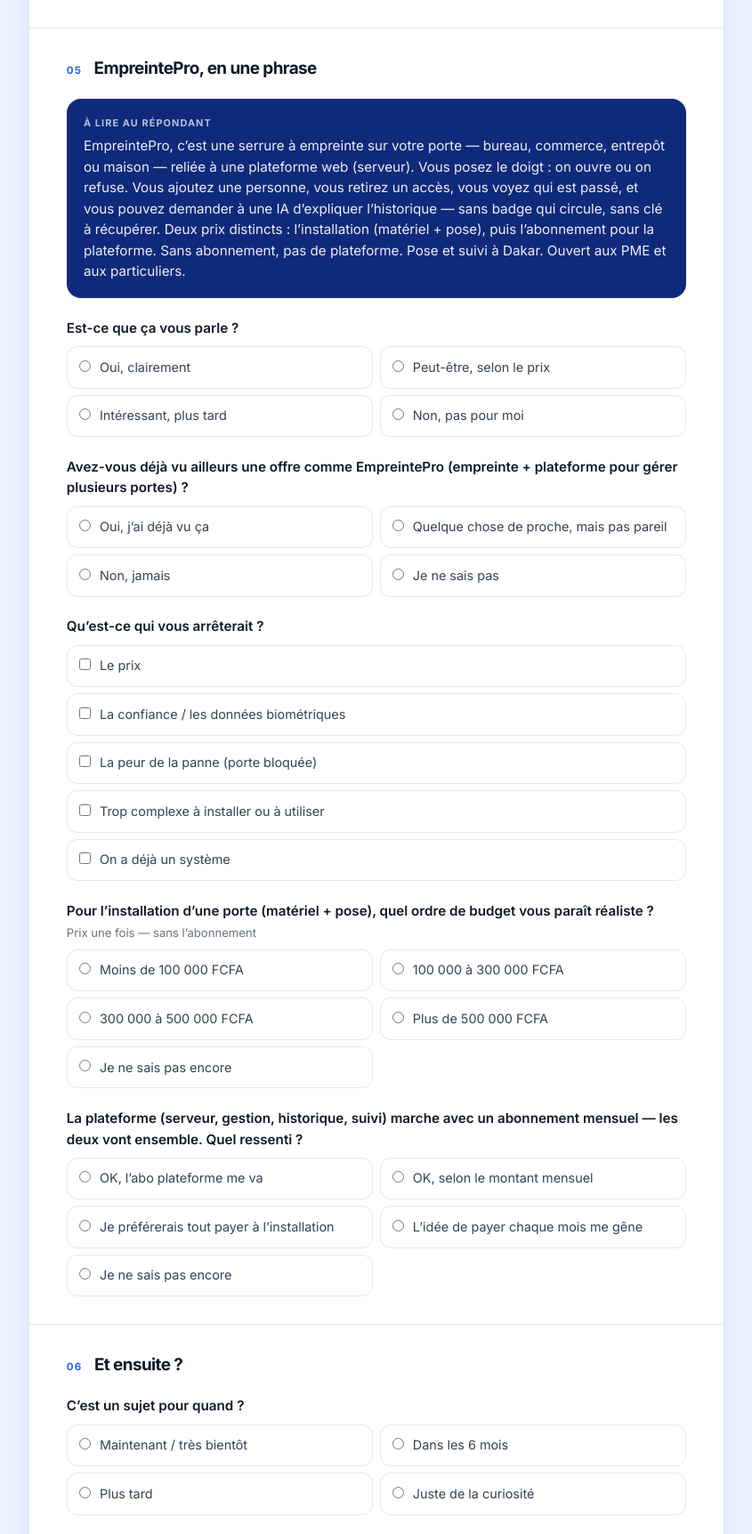
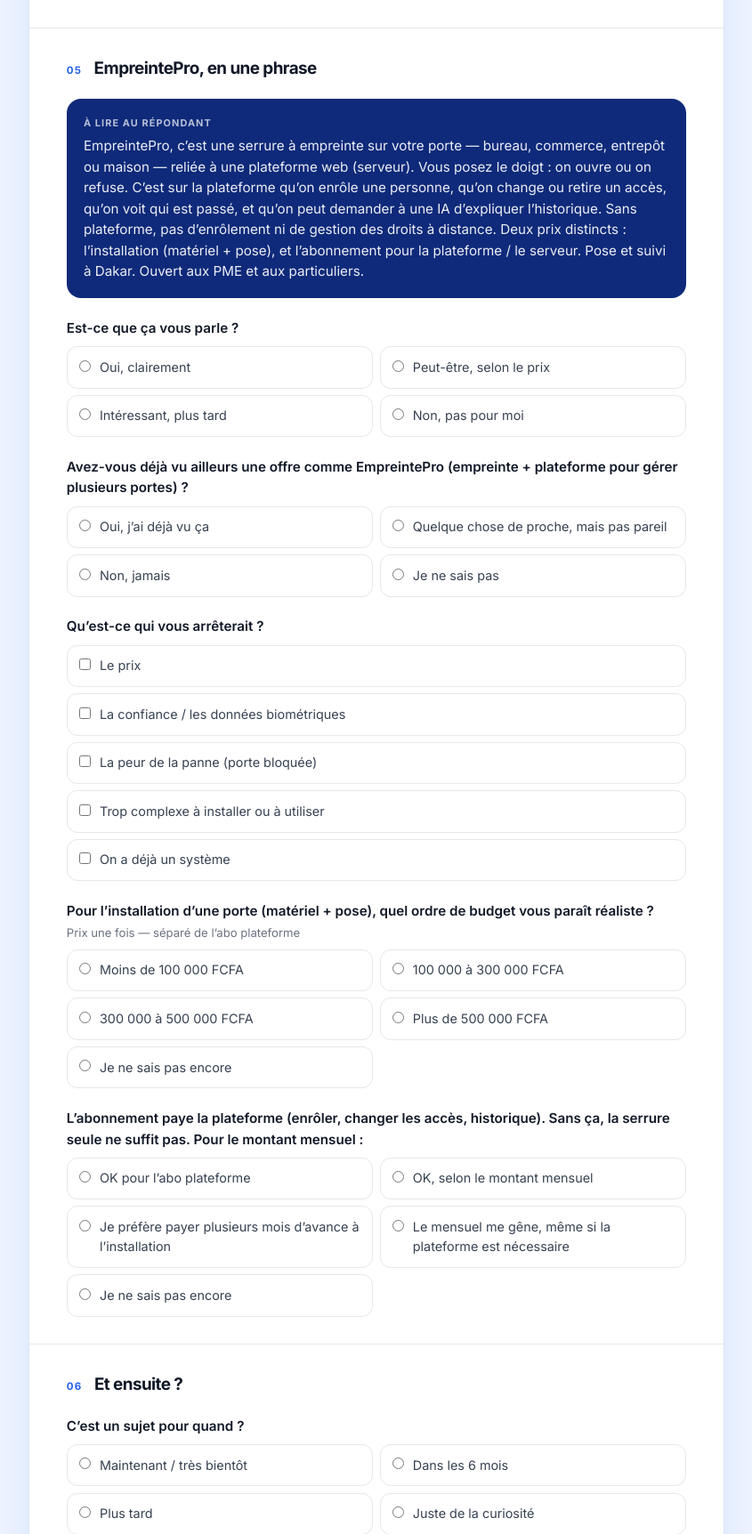
Before and after one commit to Fatoumata7703/empreintepro-etude, a Flask app: page / in a window 1280 px wide. Shown: the part 3715-5439 px from the top of the page at 89% size, without its empty margins (217-1062 px from the left). Run offline with Flask 3, Linux system fonts and the light colour scheme; some libraries are stand-ins or nearby versions.

Commit message:
Frame platform subscription as required for enrollment and access changes.

```diff
--- a/etude_db.py
+++ b/etude_db.py
@@ -78,10 +78,10 @@ LABELS = {
         "nsp": "Je ne sais pas",
     },
     "abonnement": {
-        "oui": "OK, l’abo plateforme me va",
+        "oui": "OK pour l’abo plateforme",
         "selon": "OK, selon le montant mensuel",
-        "achat": "Préfère tout payer à l’installation",
-        "non": "Payer chaque mois me gêne",
+        "achat": "Préfère payer plusieurs mois d’avance",
+        "non": "Le mensuel me gêne (plateforme quand même nécessaire)",
         "nsp": "Je ne sais pas encore",
     },
     "interet": {
@@ -386,7 +386,7 @@ def _person_card(row):
     if qui:
         bits.append("Doivent pouvoir ouvrir : " + ", ".join(qui) + ".")
     bits.append(f"Intérêt EmpreintePro : {interet_label}. Suite : {pilote_label}.")
-    bits.append(f"Installation (budget) : {budget}. Plateforme / abo : {abonnement}.")
+    bits.append(f"Installation (budget) : {budget}. Abo plateforme (enrôlement / droits) : {abonnement}.")
     bits.append(f"Urgence : {urgence}. Décideur : {decideur}. Vu ailleurs : {ailleurs}.")
     if concurrents:
         bits.append("Concurrents connus : " + ", ".join(concurrents) + ".")
--- a/static/js/dashboard.js
+++ b/static/js/dashboard.js
@@ -200,7 +200,7 @@ function openPerson(id) {
       ${field("Freins", joinList(row.freins))}
       ${field("Concurrents", joinList(row.concurrents))}
       ${field("Budget installation", row.budget)}
-      ${field("Abo plateforme (serveur)", row.abonnement)}
+      ${field("Abo plateforme (enrôlement / droits)", row.abonnement)}
       ${field("Urgence", row.urgence)}
       ${field("Démo / essai", row.pilote)}
       ${field("Cas concret", row.incident || "—")}
--- a/templates/etude_dashboard.html
+++ b/templates/etude_dashboard.html
@@ -107,7 +107,7 @@
       </div>
       <div class="card">
         <h3>Abo plateforme (serveur)</h3>
-        <p class="chart-sub">Fait partie du projet : sans abo, pas de plateforme</p>
+        <p class="chart-sub">Nécessaire pour enrôler et changer les accès — pas optionnel</p>
         <div class="chart-box"><canvas id="chartAbonnement"></canvas></div>
       </div>
       <div class="card">
--- a/templates/etude_docs.html
+++ b/templates/etude_docs.html
@@ -57,7 +57,7 @@
 
       <div class="docs-body">
         <h2>Le projet</h2>
-        <p>EmpreintePro, c’est une serrure à empreinte sur la porte — bureau, commerce, entrepôt ou maison — reliée à une plateforme web (serveur). Vous posez le doigt : on ouvre ou on refuse. Vous ajoutez une personne, vous retirez un accès, vous voyez qui est passé, et vous pouvez demander à une IA d’expliquer l’historique — sans badge qui circule. Deux prix : installation (matériel + pose), puis abonnement pour la plateforme — sans abo, pas de plateforme. Pose et suivi à Dakar. Ouvert aux PME et aux particuliers. On fait d’abord découvrir le système (démo / essai).</p>
+        <p>EmpreintePro, c’est une serrure à empreinte sur la porte — bureau, commerce, entrepôt ou maison — reliée à une plateforme web (serveur). La plateforme sert à enrôler une personne, changer ou retirer un accès, voir l’historique — sans elle, la serrure seule ne gère pas les droits. Deux prix : installation (matériel + pose), puis abonnement pour la plateforme. Pose et suivi à Dakar. Ouvert aux PME et aux particuliers. On fait d’abord découvrir le système (démo / essai).</p>
 
         <h2 id="parcours">Comment ça se passe</h2>
         <p>Du site jusqu’à l’espace client. Le film tourne tout seul.</p>
--- a/templates/questionnaire.html
+++ b/templates/questionnaire.html
@@ -208,7 +208,7 @@
 
           <div class="pitch">
             <small>À lire au répondant</small>
-            <p>EmpreintePro, c’est une serrure à empreinte sur votre porte — bureau, commerce, entrepôt ou maison — reliée à une plateforme web (serveur). Vous posez le doigt : on ouvre ou on refuse. Vous ajoutez une personne, vous retirez un accès, vous voyez qui est passé, et vous pouvez demander à une IA d’expliquer l’historique — sans badge qui circule, sans clé à récupérer. Deux prix distincts : l’installation (matériel + pose), puis l’abonnement pour la plateforme. Sans abonnement, pas de plateforme. Pose et suivi à Dakar. Ouvert aux PME et aux particuliers.</p>
+            <p>EmpreintePro, c’est une serrure à empreinte sur votre porte — bureau, commerce, entrepôt ou maison — reliée à une plateforme web (serveur). Vous posez le doigt : on ouvre ou on refuse. C’est sur la plateforme qu’on enrôle une personne, qu’on change ou retire un accès, qu’on voit qui est passé, et qu’on peut demander à une IA d’expliquer l’historique. Sans plateforme, pas d’enrôlement ni de gestion des droits à distance. Deux prix distincts : l’installation (matériel + pose), et l’abonnement pour la plateforme / le serveur. Pose et suivi à Dakar. Ouvert aux PME et aux particuliers.</p>
           </div>
 
           <div class="q">
@@ -243,7 +243,7 @@
           </div>
 
           <div class="q">
-            <span class="label">Pour l’installation d’une porte (matériel + pose), quel ordre de budget vous paraît réaliste ? <span class="hint">Prix une fois — sans l’abonnement</span></span>
+            <span class="label">Pour l’installation d’une porte (matériel + pose), quel ordre de budget vous paraît réaliste ? <span class="hint">Prix une fois — séparé de l’abo plateforme</span></span>
             <div class="choices two">
               <label class="opt"><input type="radio" name="budget" value="lt100"> Moins de 100 000 FCFA</label>
               <label class="opt"><input type="radio" name="budget" value="100_300"> 100 000 à 300 000 FCFA</label>
@@ -254,12 +254,12 @@
           </div>
 
           <div class="q">
-            <span class="label">La plateforme (serveur, gestion, historique, suivi) marche avec un abonnement mensuel — les deux vont ensemble. Quel ressenti ?</span>
+            <span class="label">L’abonnement paye la plateforme (enrôler, changer les accès, historique). Sans ça, la serrure seule ne suffit pas. Pour le montant mensuel :</span>
             <div class="choices two">
-              <label class="opt"><input type="radio" name="abonnement" value="oui"> OK, l’abo plateforme me va</label>
+              <label class="opt"><input type="radio" name="abonnement" value="oui"> OK pour l’abo plateforme</label>
               <label class="opt"><input type="radio" name="abonnement" value="selon"> OK, selon le montant mensuel</label>
-              <label class="opt"><input type="radio" name="abonnement" value="achat"> Je préférerais tout payer à l’installation</label>
-              <label class="opt"><input type="radio" name="abonnement" value="non"> L’idée de payer chaque mois me gêne</label>
+              <label class="opt"><input type="radio" name="abonnement" value="achat"> Je préfère payer plusieurs mois d’avance à l’installation</label>
+              <label class="opt"><input type="radio" name="abonnement" value="non"> Le mensuel me gêne, même si la plateforme est nécessaire</label>
               <label class="opt"><input type="radio" name="abonnement" value="nsp"> Je ne sais pas encore</label>
             </div>
           </div>
```
